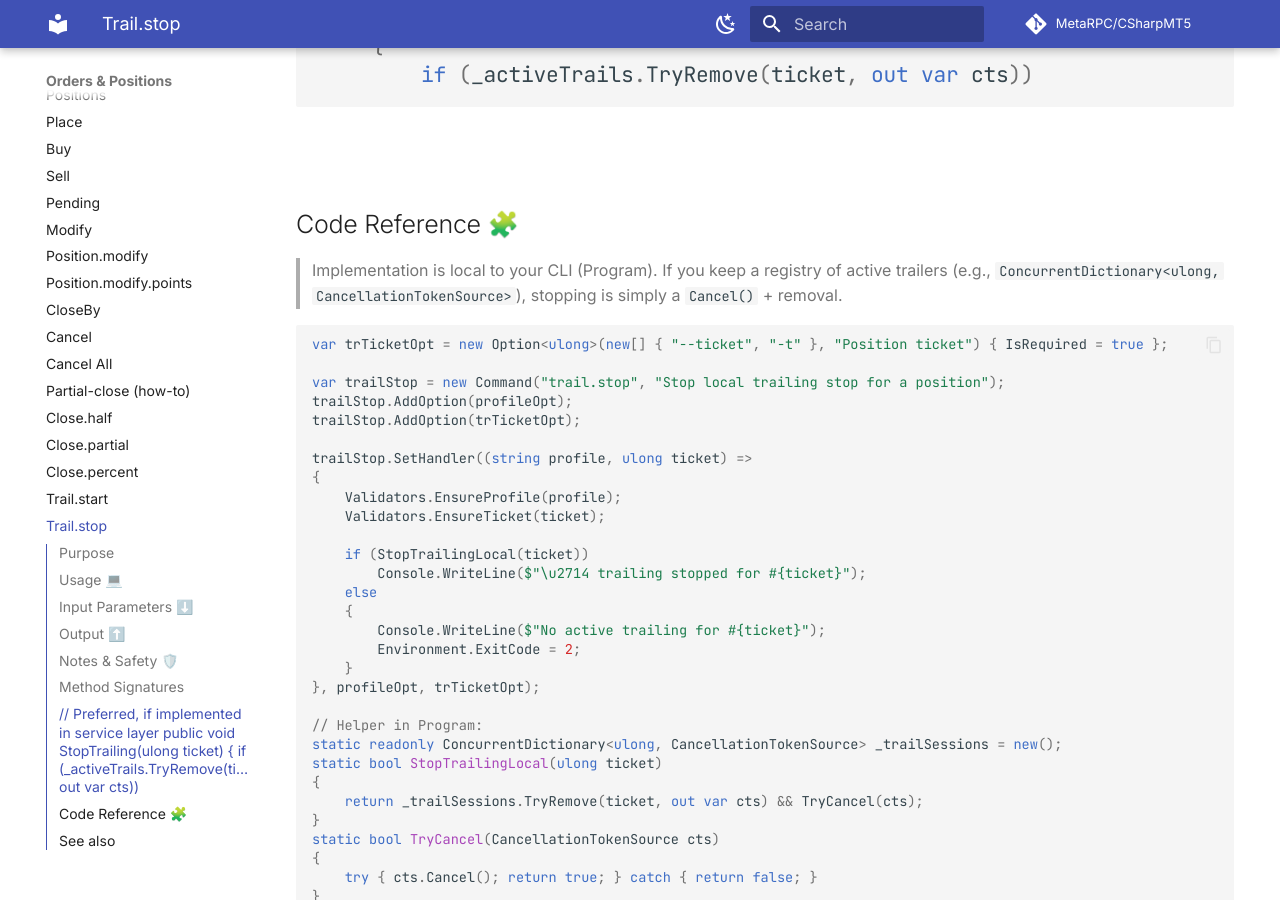
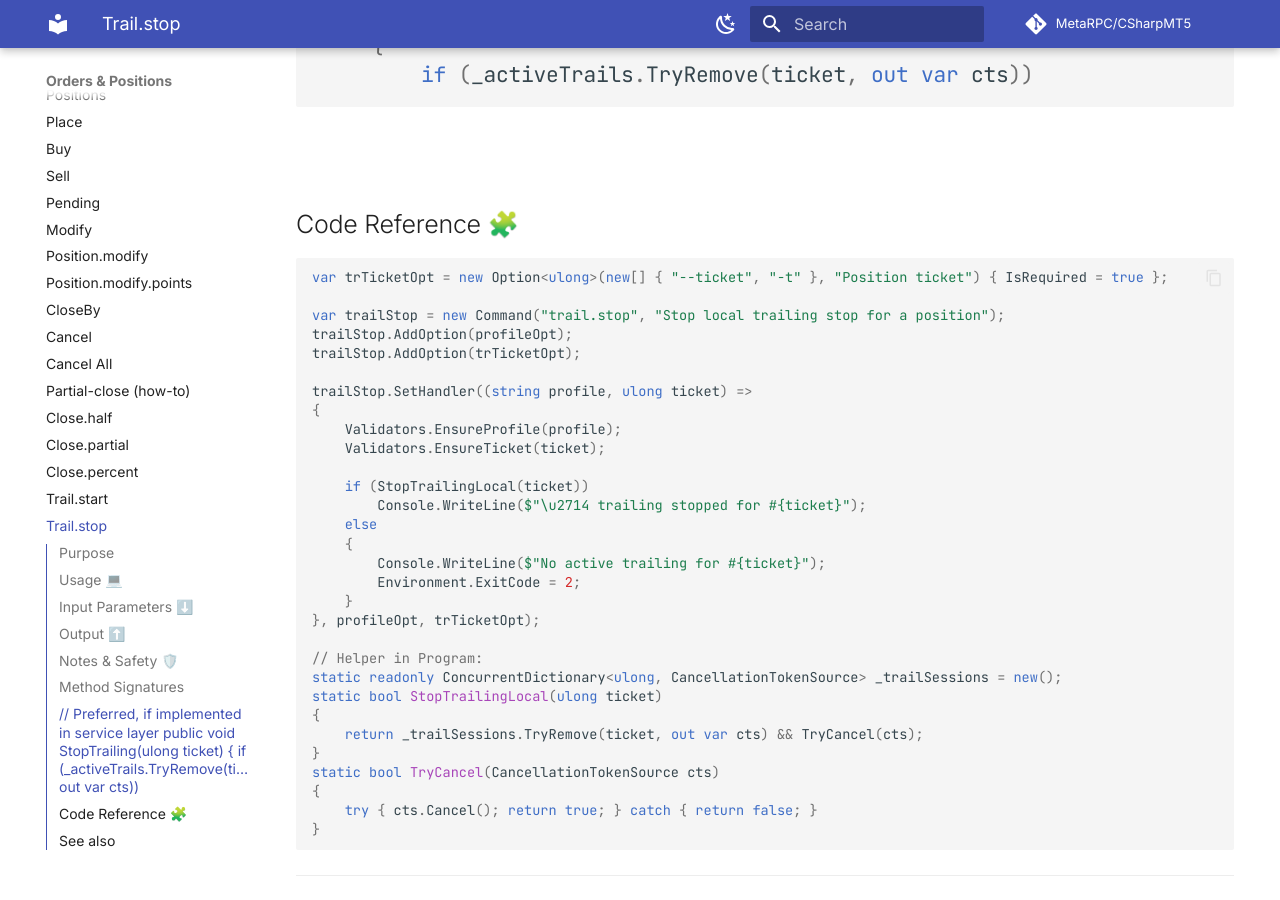
Before and after one commit to MetaRPC/CSharpMT5, an MkDocs documentation site: the page built from docs/Orders_Positions/Trail.stop.md, in a window 1280 px wide and 900 px high, scrolled down 1587 px. Built offline with MkDocs 1.6.1 and Material for MkDocs 9.7.7, drawn with Linux system fonts in a browser that asks for light colours; comment, search, counter and statistics services are not loaded.

Commit message:
Update Trail.stop.md

````diff
--- a/docs/Orders_Positions/Trail.stop.md
+++ b/docs/Orders_Positions/Trail.stop.md
@@ -63,8 +63,6 @@ public void StopTrailing(ulong ticket)
 
 ## Code Reference 🧩
 
-> Implementation is local to your CLI (Program). If you keep a registry of active trailers (e.g., `ConcurrentDictionary<ulong, CancellationTokenSource>`), stopping is simply a `Cancel()` + removal.
-
 ```csharp
 var trTicketOpt = new Option<ulong>(new[] { "--ticket", "-t" }, "Position ticket") { IsRequired = true };
 
````
